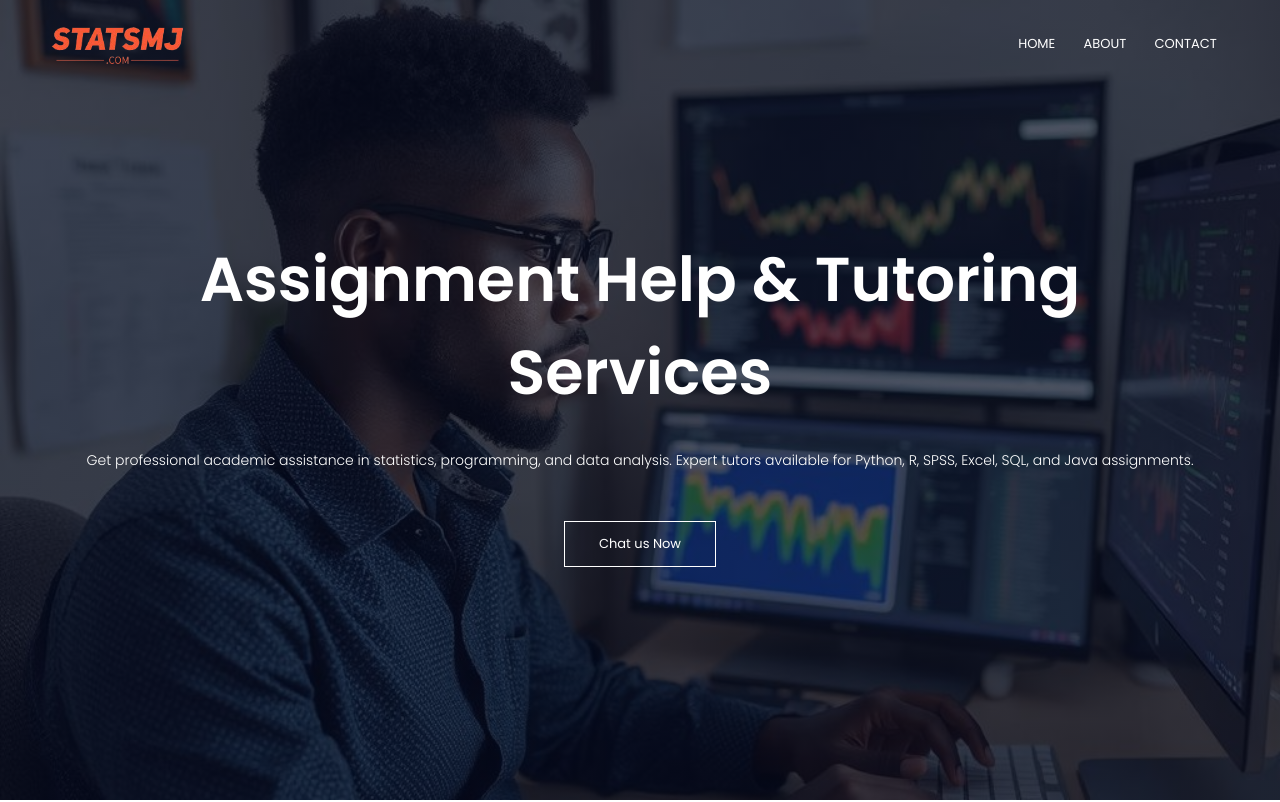
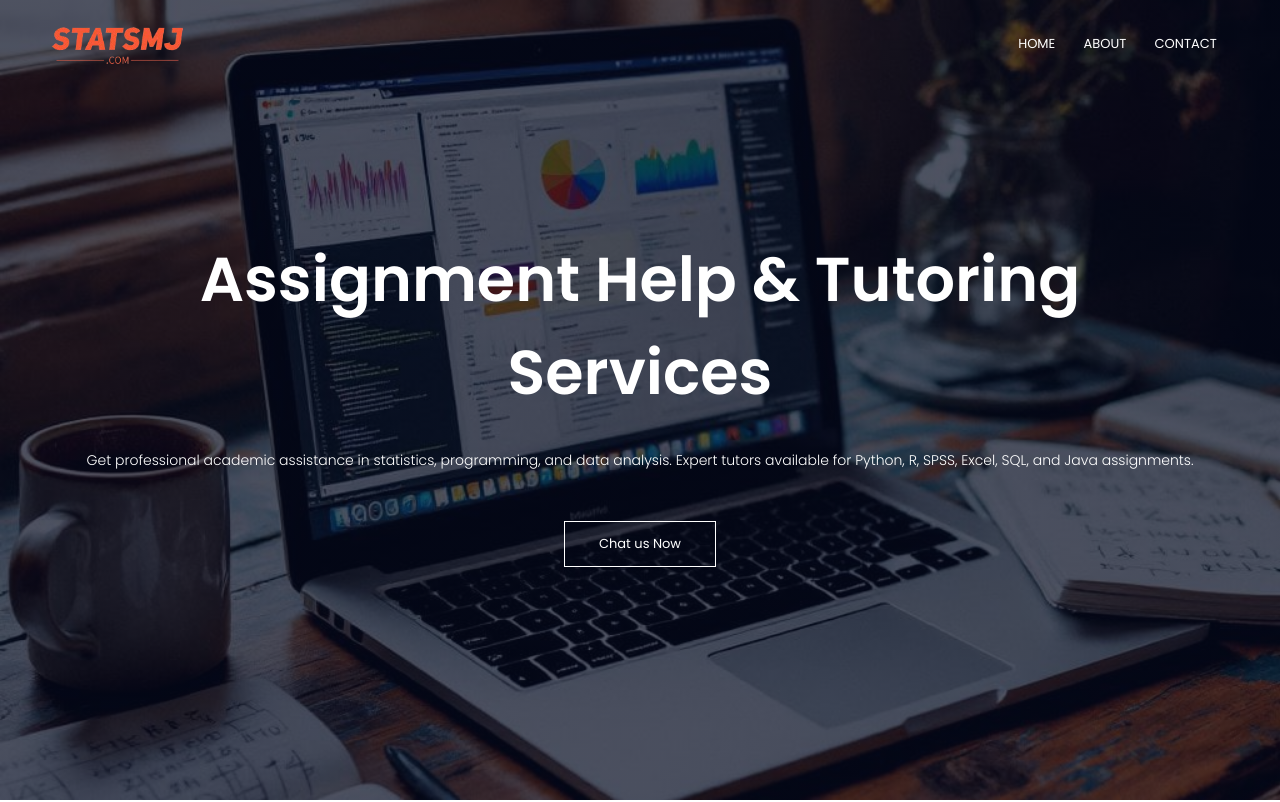
Before and after one commit to JosephMutwiri/STATSMJWEB, a plain HTML site: page index.html in a window 1280 px wide. Shown: the top 802 px of the page. Drawn offline with Linux system fonts and the light colour scheme; files whose address does not match are found by name.

Commit message:
Update style.css

```diff
--- a/style.css
+++ b/style.css
@@ -6,7 +6,7 @@
 .header{
     min-height: 100vh;
     width: 100%;
-    background-image: linear-gradient(rgba(4,9,30,0.7),rgba(4,9,30,0.7)),url(banner.jpg);
+    background-image: linear-gradient(rgba(4,9,30,0.7),rgba(4,9,30,0.7)),url(banner.jpeg);
     background-position: center;
     background-size: cover;
     position: relative;
```
